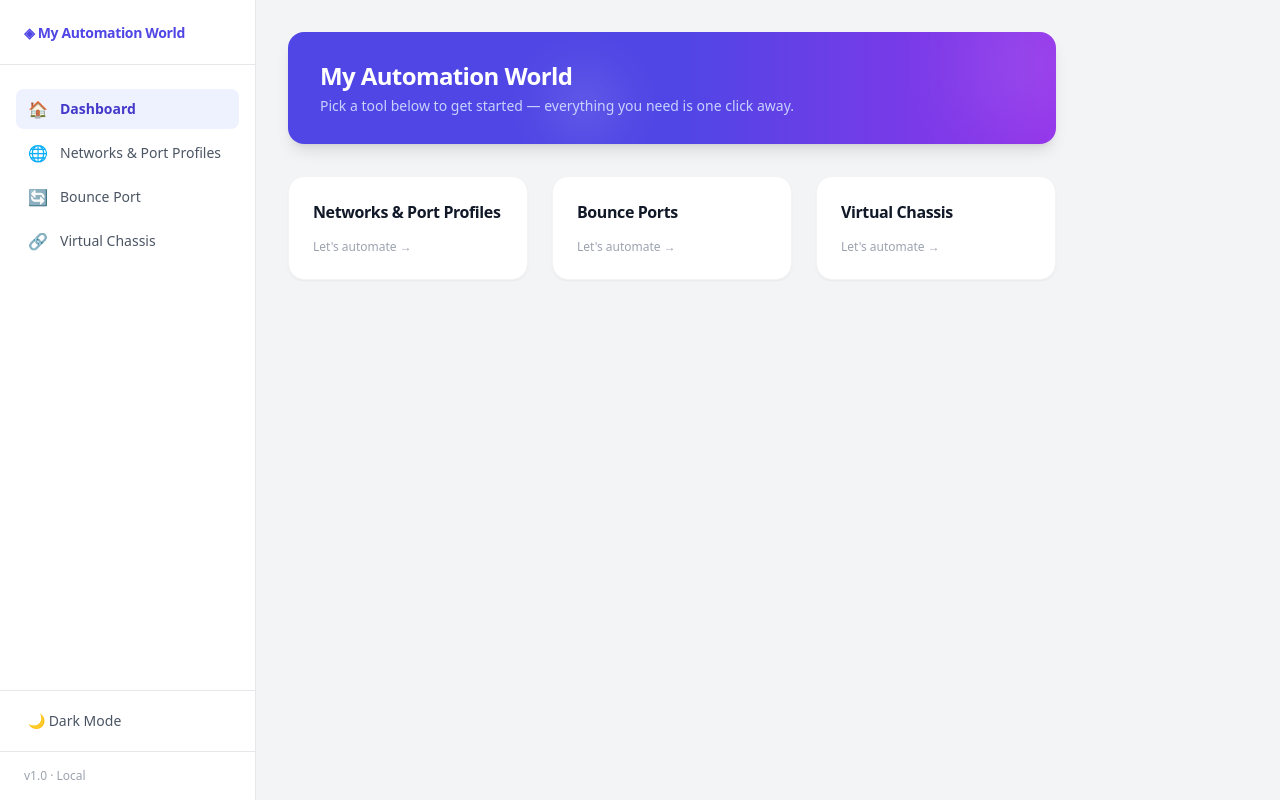
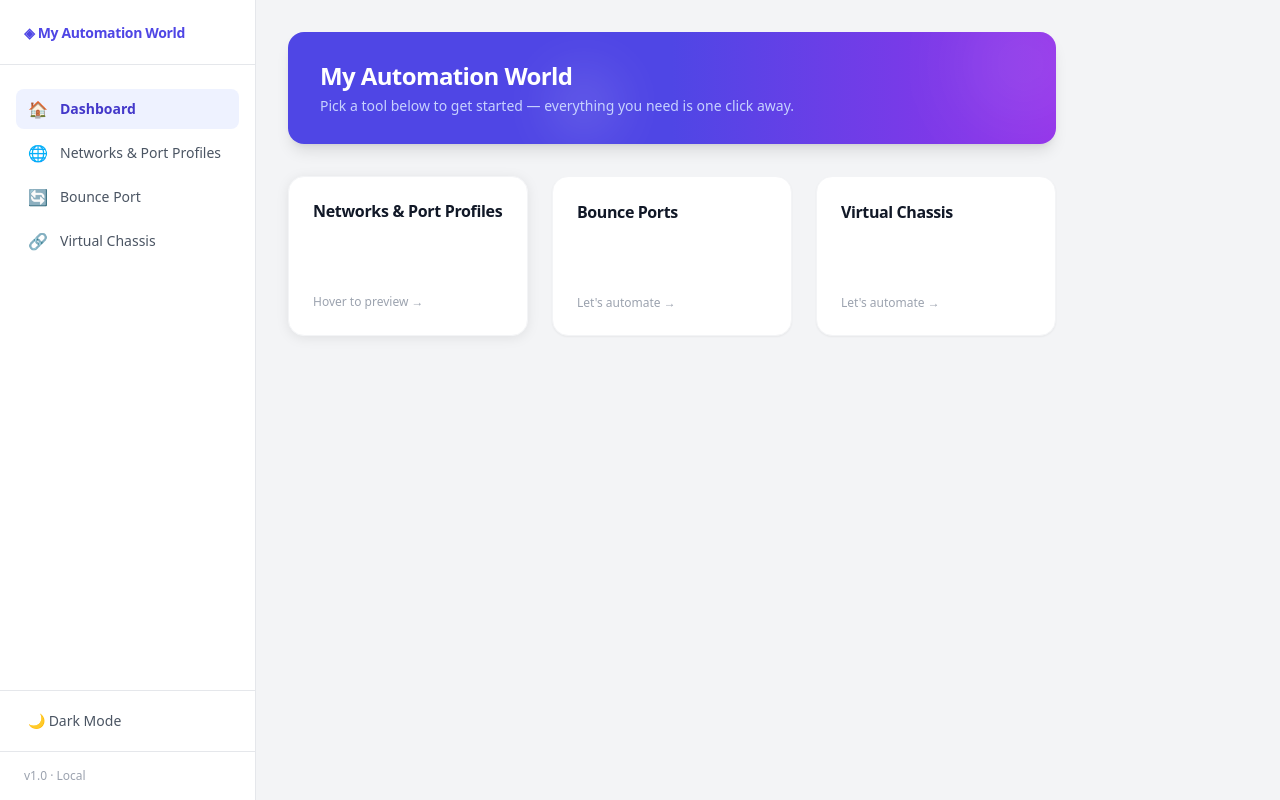
Before and after one commit to amruthasatishkumar/Vkhot-Development, a React (Vite) app in the folder dashboard-app/frontend/: page / in a window 1280 px wide. Built offline with nearby package versions, Linux system fonts and the light colour scheme.

Commit message:
animation

```diff
--- a/dashboard-app/frontend/src/pages/DashboardHome.jsx
+++ b/dashboard-app/frontend/src/pages/DashboardHome.jsx
@@ -1,8 +1,102 @@
-const CARDS = [
-  { page: 'networks',        icon: '🌐', title: 'Networks & Port Profiles' },
-  { page: 'bounce-port',     icon: '🔄', title: 'Bounce Ports'             },
-  { page: 'virtual-chassis', icon: '🔗', title: 'Virtual Chassis'          },
+import { useState } from 'react';
+
+const NETWORKS_BACK_ITEMS = [
+  'Create bulk VLANs across your org',
+  'Build and assign Port Profiles',
+  'Assign profiles to switch down-ports',
+  'Remove app-created VLANs & profiles',
 ];
+
+function FlipCard({ title, backItems, onClick }) {
+  const [flipped, setFlipped] = useState(false);
+
+  const faceBase = {
+    position: 'absolute', inset: 0,
+    backfaceVisibility: 'hidden',
+    WebkitBackfaceVisibility: 'hidden',
+    borderRadius: '1rem',
+    padding: '1.5rem',
+    display: 'flex',
+    flexDirection: 'column',
+  };
+
+  return (
+    <div
+      style={{ perspective: '1000px', height: '160px' }}
+      onMouseEnter={() => setFlipped(true)}
+      onMouseLeave={() => setFlipped(false)}
+    >
+      <div style={{
+        position: 'relative', width: '100%', height: '100%',
+        transformStyle: 'preserve-3d',
+        transition: 'transform 0.55s cubic-bezier(0.4, 0.2, 0.2, 1)',
+        transform: flipped ? 'rotateY(180deg) translateY(-6px)' : 'rotateY(0deg)',
+        filter: flipped
+          ? 'drop-shadow(0 20px 40px rgba(0,0,0,0.18))'
+          : 'drop-shadow(0 2px 6px rgba(0,0,0,0.08))',
+      }}>
+
+        {/* Front */}
+        <div
+          className="dark:!bg-amber-50"
+          style={{ ...faceBase, backgroundColor: 'white', border: '1px solid #f3f4f6' }}
+        >
+          <p style={{ fontSize: '1rem', fontWeight: 800, letterSpacing: '-0.02em', color: '#111827', lineHeight: 1.3 }}>
+            {title}
+          </p>
+          <span style={{ marginTop: 'auto', fontSize: '0.75rem', fontWeight: 500, color: '#9ca3af' }}>
+            Hover to preview →
+          </span>
+        </div>
+
+        {/* Back */}
+        <div
+          onClick={onClick}
+          style={{
+            ...faceBase,
+            transform: 'rotateY(180deg)',
+            background: 'linear-gradient(135deg, #6366f1 0%, #7c3aed 100%)',
+            cursor: 'pointer',
+          }}
+        >
+          <p style={{ fontSize: '0.7rem', fontWeight: 700, color: 'rgba(255,255,255,0.7)', textTransform: 'uppercase', letterSpacing: '0.1em', marginBottom: '0.5rem' }}>
+            What you can do
+          </p>
+          <ul style={{ flex: 1, display: 'flex', flexDirection: 'column', gap: '0.3rem' }}>
+            {backItems.map((item) => (
+              <li key={item} style={{ display: 'flex', alignItems: 'flex-start', gap: '0.4rem', fontSize: '0.72rem', color: 'rgba(255,255,255,0.9)', lineHeight: 1.4 }}>
+                <span style={{ color: '#a5f3fc', marginTop: '1px', flexShrink: 0 }}>✓</span>
+                {item}
+              </li>
+            ))}
+          </ul>
+          <span style={{ fontSize: '0.72rem', fontWeight: 600, color: 'rgba(255,255,255,0.8)', marginTop: '0.5rem' }}>
+            Click to open →
+          </span>
+        </div>
+
+      </div>
+    </div>
+  );
+}
+
+function PlainCard({ title, onClick }) {
+  return (
+    <button
+      type="button"
+      onClick={onClick}
+      style={{ height: '160px' }}
+      className="group w-full text-left bg-white dark:bg-amber-50 rounded-2xl border border-gray-100 dark:border-amber-100 shadow-sm hover:scale-[1.06] hover:shadow-2xl hover:border-brand-300 dark:hover:border-brand-400 active:scale-[0.97] transition-all duration-200 p-6 flex flex-col items-start gap-4"
+    >
+      <p className="text-base font-extrabold tracking-tight text-gray-900 dark:text-gray-900 group-hover:text-brand-600 dark:group-hover:text-brand-700 transition-colors leading-snug">
+        {title}
+      </p>
+      <span className="mt-auto text-xs font-medium text-gray-400 dark:text-gray-500 group-hover:text-brand-500 dark:group-hover:text-brand-600 group-hover:translate-x-1 transition-all duration-200">
+        Let's automate →
+      </span>
+    </button>
+  );
+}
 
 export default function DashboardHome({ onNavigate }) {
   return (
@@ -20,21 +114,13 @@ export default function DashboardHome({ onNavigate }) {
 
       {/* Cards */}
       <div className="grid grid-cols-1 sm:grid-cols-3 gap-6">
-        {CARDS.map(({ page, title }) => (
-          <button
-            key={page}
-            type="button"
-            onClick={() => onNavigate(page)}
-            className="group w-full text-left bg-white dark:bg-amber-50 rounded-2xl border border-gray-100 dark:border-amber-100 shadow-sm hover:scale-[1.06] hover:shadow-2xl hover:border-brand-300 dark:hover:border-brand-400 active:scale-[0.97] transition-all duration-200 p-6 flex flex-col items-start gap-4"
-          >
-            <p className="text-base font-extrabold tracking-tight text-gray-900 group-hover:text-brand-600 dark:text-gray-900 dark:group-hover:text-brand-700 transition-colors leading-snug">
-              {title}
-            </p>
-            <span className="mt-auto text-xs font-medium text-gray-400 dark:text-gray-500 group-hover:text-brand-500 dark:group-hover:text-brand-600 group-hover:translate-x-1 transition-all duration-200">
-              Let's automate →
-            </span>
-          </button>
-        ))}
+        <FlipCard
+          title="Networks & Port Profiles"
+          backItems={NETWORKS_BACK_ITEMS}
+          onClick={() => onNavigate('networks')}
+        />
+        <PlainCard title="Bounce Ports"    onClick={() => onNavigate('bounce-port')} />
+        <PlainCard title="Virtual Chassis" onClick={() => onNavigate('virtual-chassis')} />
       </div>
 
     </div>
```
